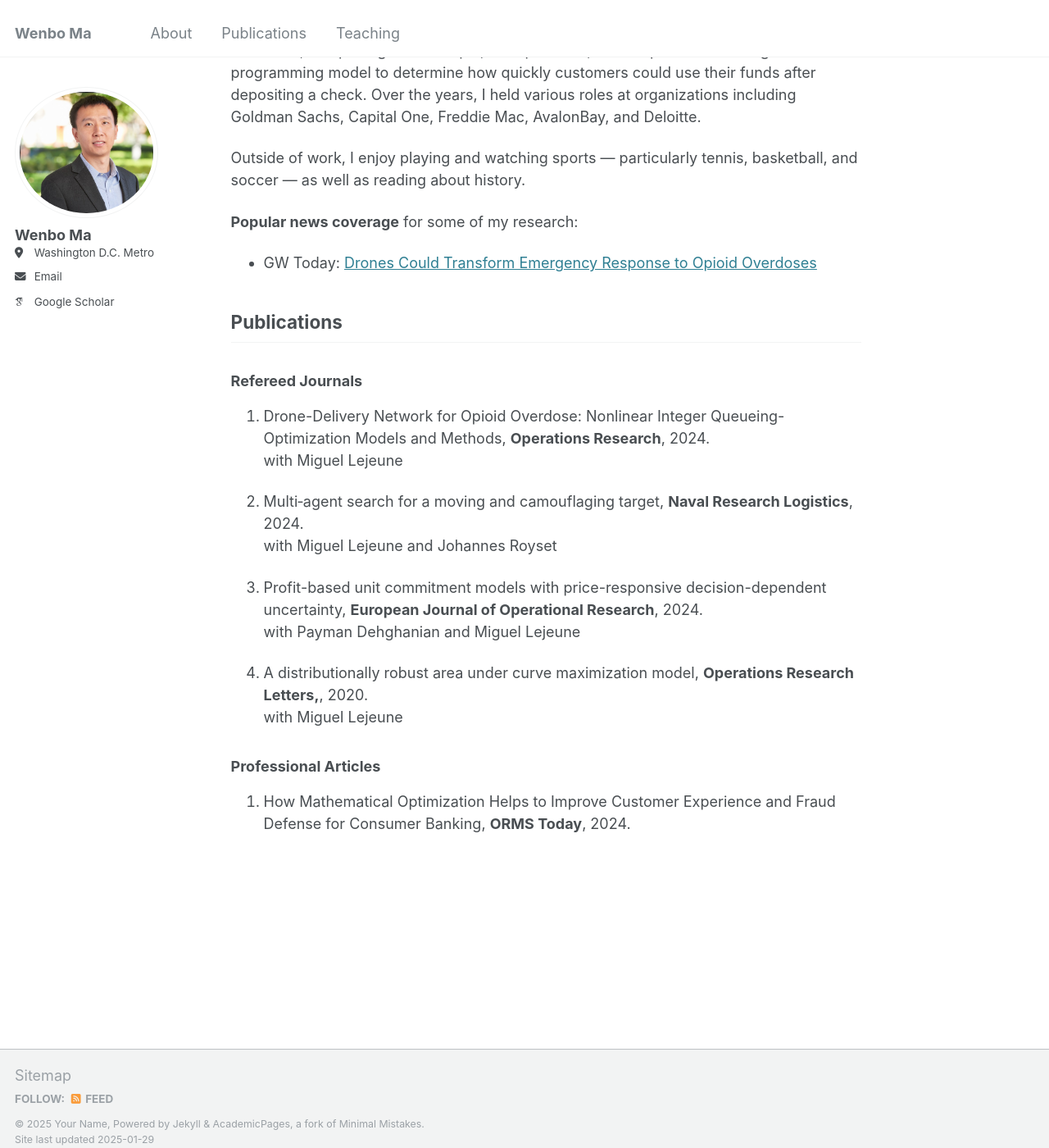
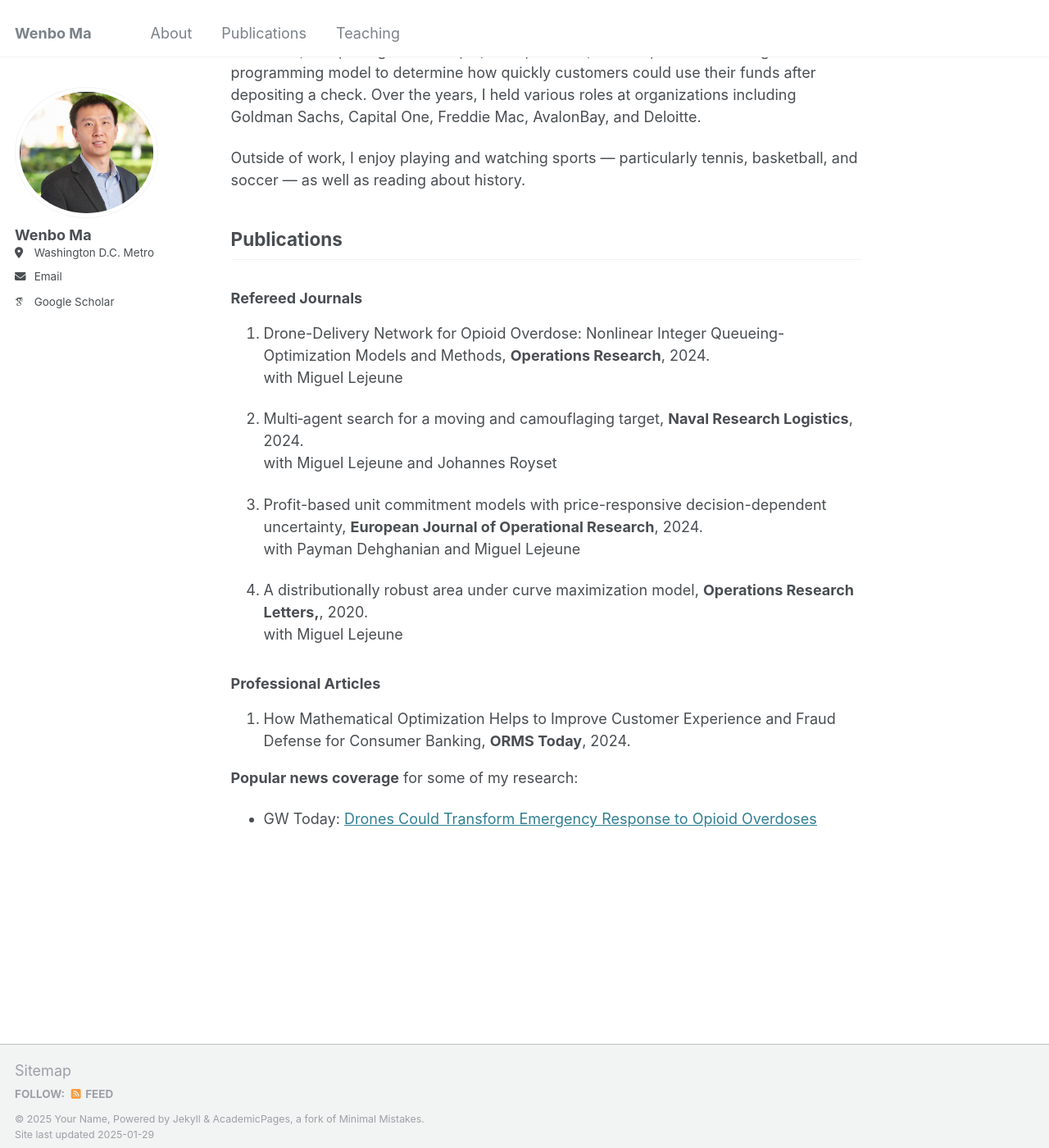
Before and after one commit to wenbo5565/wenbo5565.github.io, a Jekyll site: the page built from _pages/about.md, in a window 1280 px wide and 1400 px high, scrolled down 616 px. Shown: the whole window at 82% size. Built offline with Jekyll 4.4.1, drawn with Linux system fonts in a browser that asks for light colours; some web fonts are replaced; part of the change alters nothing that is shown.

```diff
--- a/_pages/about.md
+++ b/_pages/about.md
@@ -19,9 +19,6 @@ Before transitioning to academia, I worked as a data scientist in industry, wher
 
 Outside of work, I enjoy playing and watching sports — particularly tennis, basketball, and soccer — as well as reading about history.
 
-**Popular news coverage** for some of my research:
- - GW Today: [Drones Could Transform Emergency Response to Opioid Overdoses](https://gwtoday.gwu.edu/drones-could-transform-emergency-response-opioid-overdoses)
-
 ## Publications <a id="publications"></a>
 
 ### Refereed Journals
@@ -40,3 +37,6 @@ Outside of work, I enjoy playing and watching sports — particularly tennis, ba
 ### Professional Articles
 
 1. How Mathematical Optimization Helps to Improve Customer Experience and Fraud Defense for Consumer Banking, **ORMS Today**, 2024.
+
+**Popular news coverage** for some of my research:
+ - GW Today: [Drones Could Transform Emergency Response to Opioid Overdoses](https://gwtoday.gwu.edu/drones-could-transform-emergency-response-opioid-overdoses)
```
